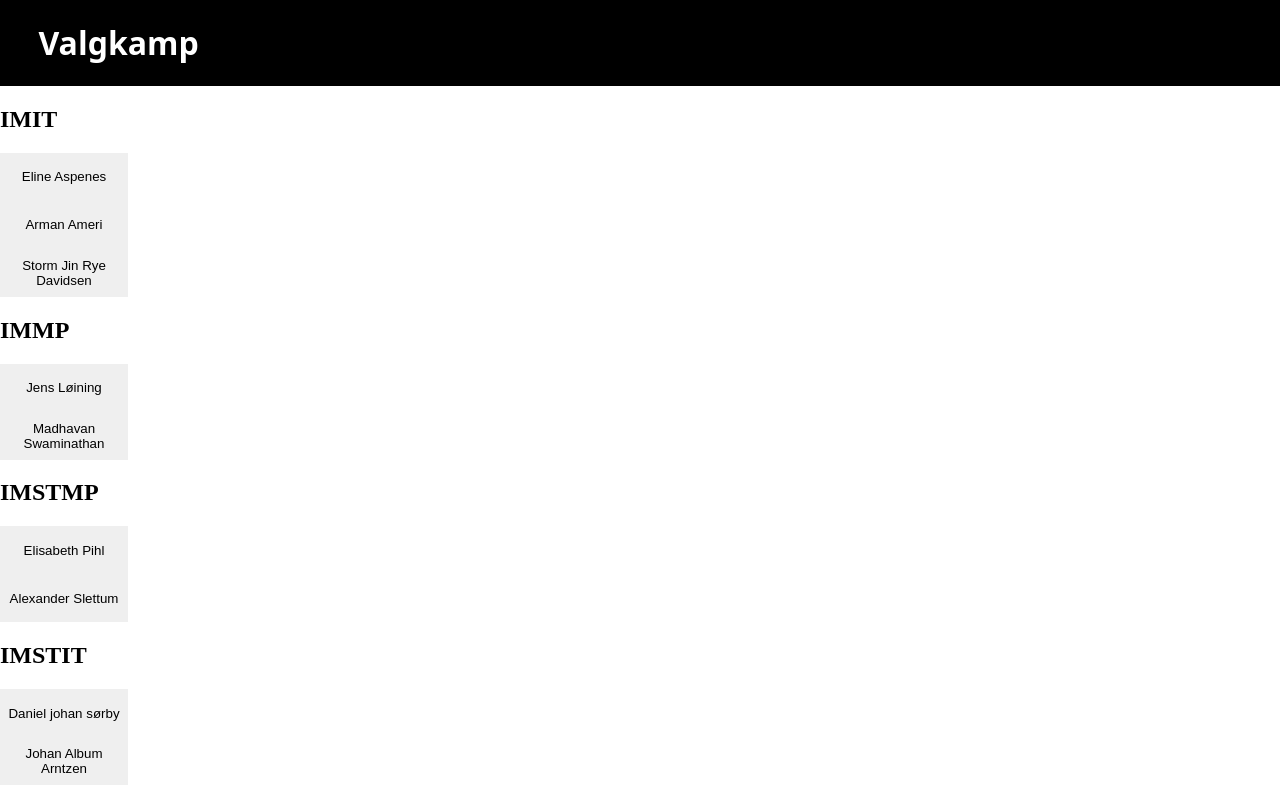
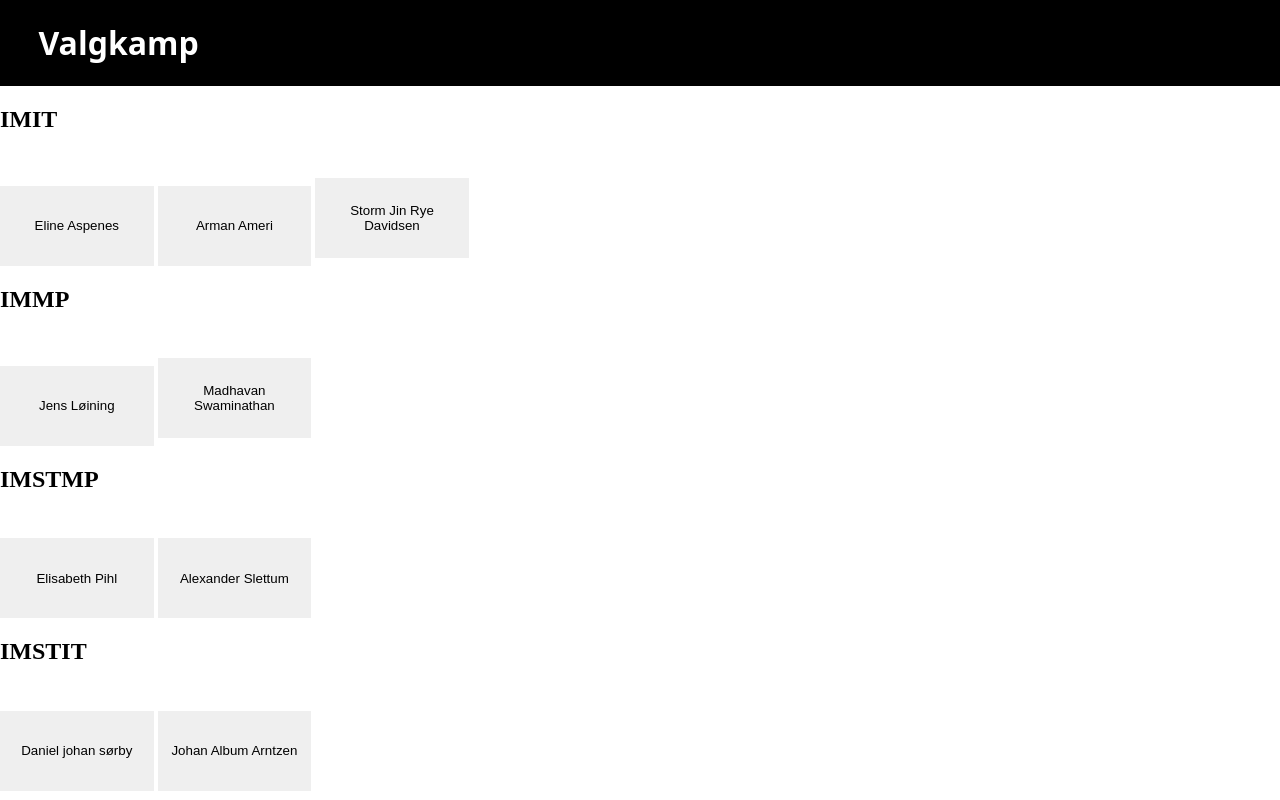
Before and after one commit to CUPZYY/valgsystem, a Flask app: page / in a window 1280 px wide. Run offline with Flask 3, Linux system fonts and the light colour scheme.

Commit message:
Row buttons

```diff
--- a/static/style.css
+++ b/static/style.css
@@ -7,21 +7,35 @@ Body {
     background-color: black;
 
 }
+
 .Header h1 {
-   font-size: 2rem;
-   margin-left: 3%;
-   color: white;
-   font-family: system-ui, -apple-system, BlinkMacSystemFont, 'Segoe UI', Roboto, Oxygen, Ubuntu, Cantarell, 'Open Sans', 'Helvetica Neue', sans-serif;
+    font-size: 2rem;
+    margin-left: 3%;
+    color: white;
+    font-family: system-ui, -apple-system, BlinkMacSystemFont, 'Segoe UI', Roboto, Oxygen, Ubuntu, Cantarell, 'Open Sans', 'Helvetica Neue', sans-serif;
 }
 
 .Content {
     display: flex;
+    justify-content: center;
     flex-direction: column;
-    justify-content: center;
+    width: 100%;
 }
 
 .Content button {
-    width: 10vw;
-    height: 6vh;
+    width: 12vw;
+    height: 10vh;
     border: none;
+    margin-top: 2%;
 }
+
+.Content button p {
+    font-size: 1.2rem;
+    font-family: system-ui, -apple-system, BlinkMacSystemFont, 'Segoe UI', Roboto, Oxygen, Ubuntu, Cantarell, 'Open Sans', 'Helvetica Neue', sans-serif;
+}
+
+.Klasse
+.Kandidat {
+    display: flex;
+    flex-direction: row;
+}
--- a/templates/index.html
+++ b/templates/index.html
@@ -1,5 +1,6 @@
 <!DOCTYPE html>
 <html lang="en">
+
 <head>
     <meta charset="UTF-8">
     <meta name="viewport" content="width=device-width, initial-scale=1.0">
@@ -8,15 +9,32 @@
     <link href="../static/style.css" rel="stylesheet">
 
 </head>
+
 <body>
-    <div class="Header"><h1>Valgkamp</h1></div>
+    <div class="Header">
+        <h1>Valgkamp</h1>
+    </div>
+
     <div class="Content">
-        {% for klasse in kandidater %}
+        <div class="Klasse">
+                 {% for klasse in kandidater %}
         <h2>{{ klasse }}</h2>
-        {% for kandidat in kandidater[klasse] %}
+        </div>
+
+
+
+        <div class="Kandidat">
+            {% for kandidat in kandidater[klasse] %}
             <button>{{ kandidat }}</button>
-        {% endfor %}
-    {% endfor %}
+            {% endfor %}
+            {% endfor %}
+        </div>
+
+
     </div>
+
+
+
 </body>
+
 </html>
```
